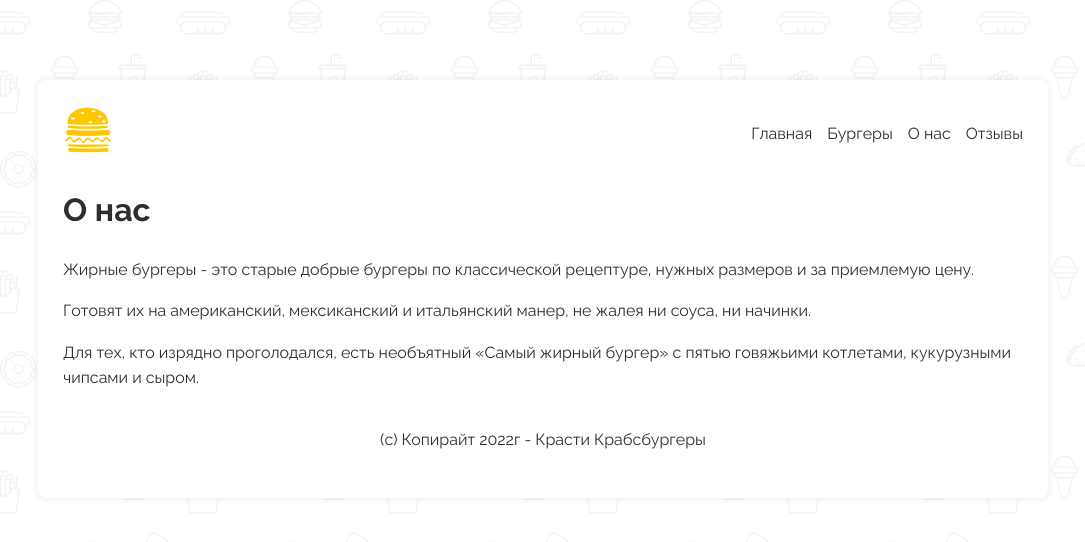
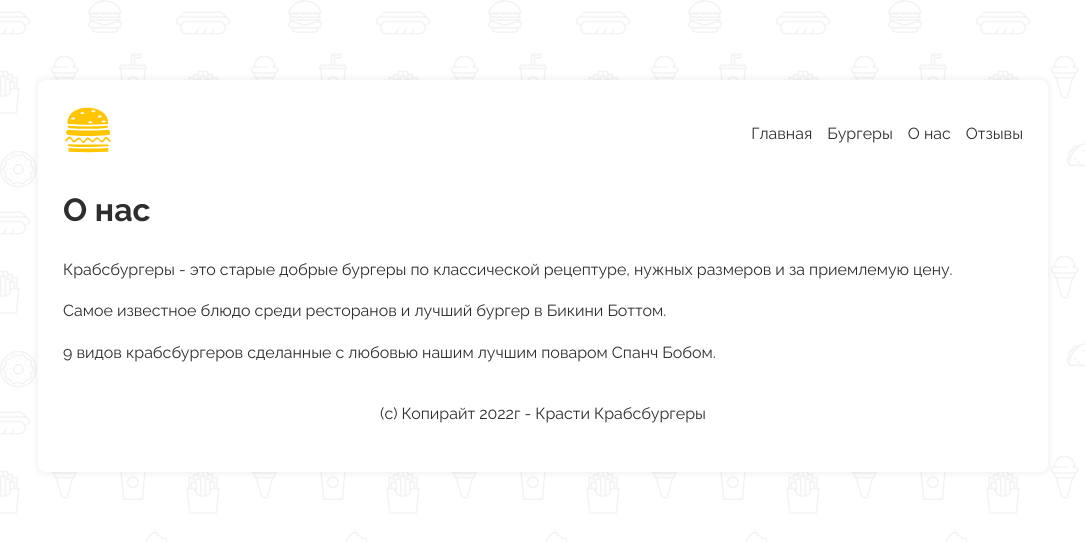
Before and after one commit to berdibekovadilet/burger_nextjs, a Next.js app: page /about in a window 1280 px wide. Shown: the top 542 px of the page, without its empty margins (97-1182 px from the left). Built offline with nearby package versions, Linux system fonts and the light colour scheme.

Commit message:
fix some text

```diff
--- a/pages/about.js
+++ b/pages/about.js
@@ -3,16 +3,15 @@ const AboutPage = () => {
     <div>
       <h1>О нас</h1>
       <p>
-        Жирные бургеры - это старые добрые бургеры по классической рецептуре,
+        Крабсбургеры - это старые добрые бургеры по классической рецептуре,
         нужных размеров и за приемлемую цену.
       </p>
       <p>
-        Готовят их на американский, мексиканский и итальянский манер, не жалея
-        ни соуса, ни начинки.
+        Самое известное блюдо среди ресторанов и лучший бургер в Бикини Боттом.
       </p>
       <p>
-        Для тех, кто изрядно проголодался, есть необъятный «Самый жирный бургер»
-        с пятью говяжьими котлетами, кукурузными чипсами и сыром.
+        9 видов крабсбургеров сделанные с любовью нашим лучшим поваром Спанч
+        Бобом.
       </p>
     </div>
   );
```
Also changed, not shown: pages/index.js (+4 -4 lines).
